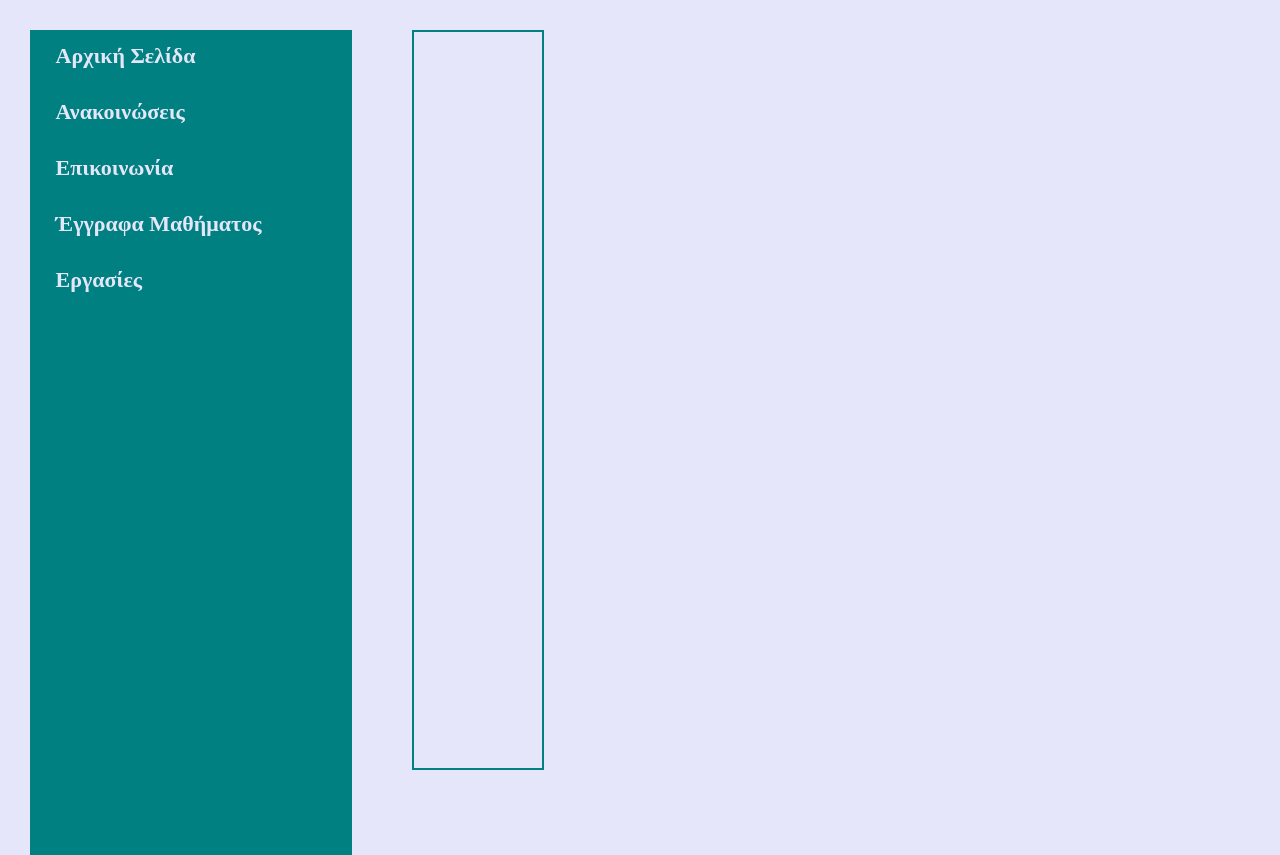
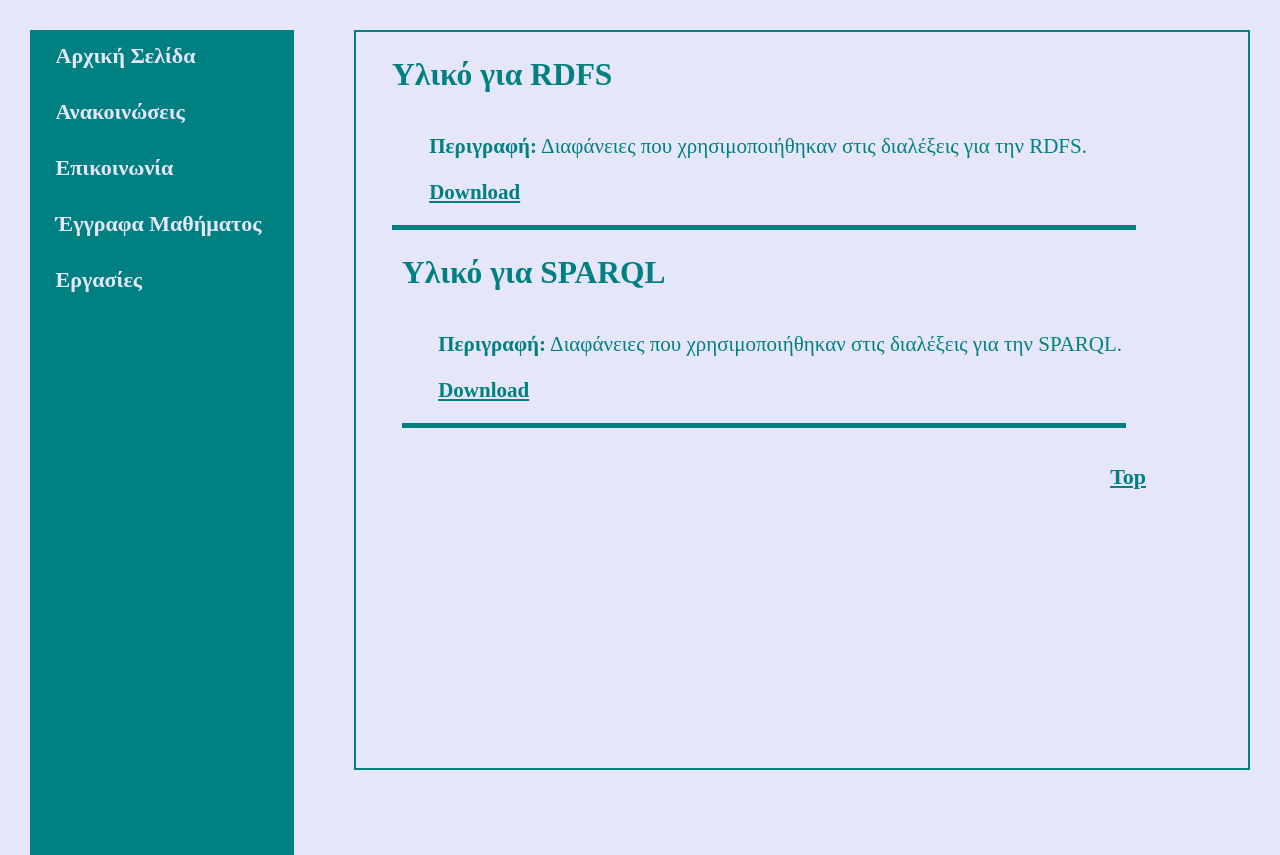
Before and after one commit to AndreasNbt/EPD_Project, a PHP site: page /documents.html in a window 1280 px wide. Shown: the part 85-940 px from the top of the page. Run offline with PHP 8.4, Linux system fonts and the light colour scheme.

Commit message:
Documents page

```diff
--- a/documents.html
+++ b/documents.html
@@ -23,6 +23,35 @@
             </div>
 
             <div class="description-container">
+                <div class="announcement">
+                    <div class="announcement-heading">
+                        <h2>Υλικό για RDFS</h2>
+                    </div>
+
+                    <div class="announcement-content flex">
+                        <div class="flex-column">
+                                <p> <strong>Περιγραφή:</strong> Διαφάνειες που χρησιμοποιήθηκαν στις διαλέξεις για την RDFS. </p>
+                                <a class="mb teal-link" href="#" download="RDF_Schema.pdf">Download</a>
+                        </div>
+
+                </div>
+
+                <div class="announcement">
+                    <div class="announcement-heading">
+                        <h2>Υλικό για SPARQL</h2>
+                    </div>
+
+                    <div class="announcement-content flex">
+                        <div class="flex-column">
+                                <p> <strong>Περιγραφή:</strong> Διαφάνειες που χρησιμοποιήθηκαν στις διαλέξεις για την SPARQL. </p>
+                                <a class="mb teal-link" href="#" download="SPARQL.pdf">Download</a>
+                        </div>
+
+                </div>
+
+                <div class="top">
+                    <a class="top-link" href="#header">Top</a>
+                </div>
 
             </div>
         </div>
--- a/styles.css
+++ b/styles.css
@@ -77,6 +77,7 @@
     height: auto;
     padding-left: 2%;
     padding-right: 8%;
+    width: 75%;
 }
 
 .teal-text {
@@ -140,7 +141,7 @@
     display: flex;
     justify-content: center;
     align-items: center;
-    width: 30%;
+    width: 40%;
     margin-left: 30px;
 }
 
@@ -149,8 +150,12 @@
     border-radius: 50%;
     color: teal;
     font-size: 18px;
-    width: 40%;
+    width: 30%;
     height: 30%;
+}
+
+.button:hover {
+    cursor: pointer;
 }
 
 .mb {
```
Also changed, not shown: homework.html (+29 -0 lines), 2 other files.
